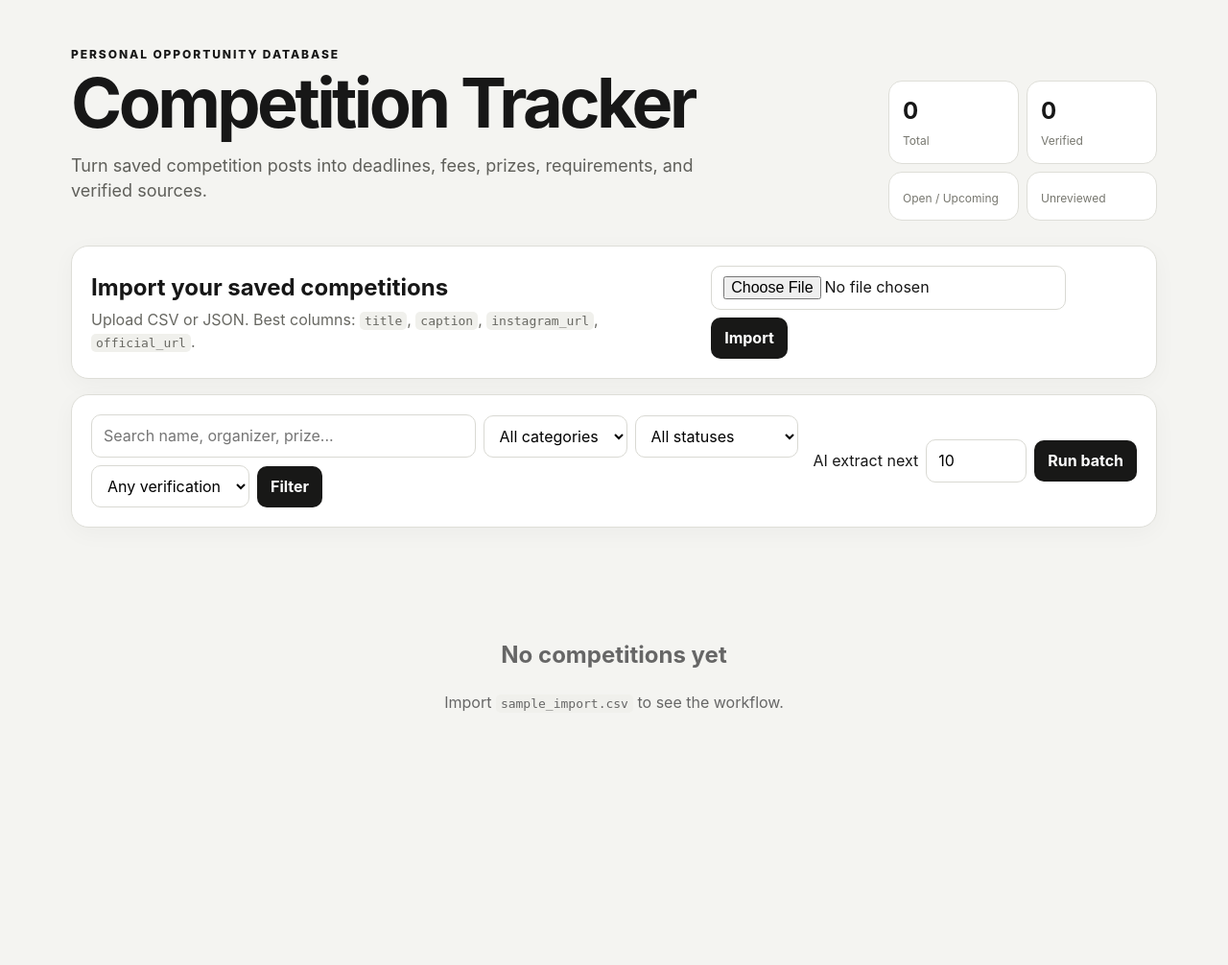
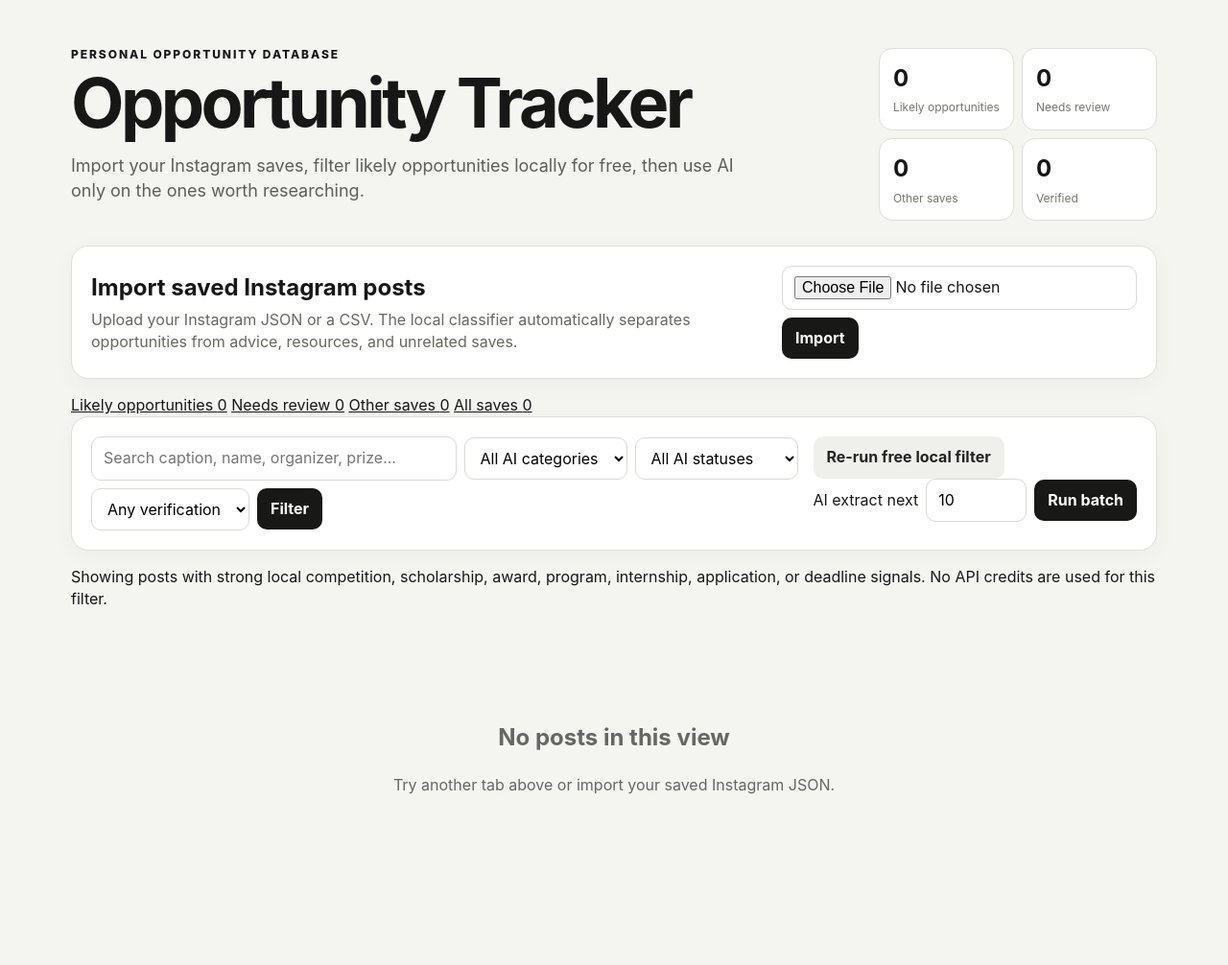
Before and after one commit to wxresearch/competition-tracker, a FastAPI app: page / in a window 1280 px wide. Shown: the whole page at 96% size. Before the commit the page ends 741 px from the top, so only its background shows below. Run offline with FastAPI, Linux system fonts and the light colour scheme; data that the repository does not hold is empty.

Commit message:
Redesign dashboard around free local opportunity filtering

```diff
--- a/templates/index.html
+++ b/templates/index.html
@@ -3,7 +3,7 @@
 <head>
   <meta charset="utf-8">
   <meta name="viewport" content="width=device-width, initial-scale=1">
-  <title>Competition Tracker</title>
+  <title>Opportunity Tracker</title>
   <link rel="stylesheet" href="/static/style.css">
 </head>
 <body>
@@ -11,27 +11,27 @@
     <header class="hero">
       <div>
         <p class="eyebrow">PERSONAL OPPORTUNITY DATABASE</p>
-        <h1>Competition Tracker</h1>
-        <p class="subtitle">Turn saved competition posts into deadlines, fees, prizes, requirements, and verified sources.</p>
+        <h1>Opportunity Tracker</h1>
+        <p class="subtitle">Import your Instagram saves, filter likely opportunities locally for free, then use AI only on the ones worth researching.</p>
       </div>
       <div class="stats">
-        <div><strong>{{ stats.total }}</strong><span>Total</span></div>
+        <div><strong>{{ stats.opportunities }}</strong><span>Likely opportunities</span></div>
+        <div><strong>{{ stats.review }}</strong><span>Needs review</span></div>
+        <div><strong>{{ stats.other }}</strong><span>Other saves</span></div>
         <div><strong>{{ stats.verified }}</strong><span>Verified</span></div>
-        <div><strong>{{ stats.open }}</strong><span>Open / Upcoming</span></div>
-        <div><strong>{{ stats.unreviewed }}</strong><span>Unreviewed</span></div>
       </div>
     </header>
 
     {% if message %}<div class="notice success">{{ message }}</div>{% endif %}
     {% if error %}<div class="notice error">{{ error }}</div>{% endif %}
     {% if not has_api_key %}
-      <div class="notice warn"><strong>AI is not configured.</strong> Importing works now, but Extract and Verify need an OPENAI_API_KEY in <code>.env</code>.</div>
+      <div class="notice warn"><strong>AI is not configured.</strong> Importing and local filtering still work for free. Extract and Verify require an OPENAI_API_KEY.</div>
     {% endif %}
 
     <section class="panel import-panel">
       <div>
-        <h2>Import your saved competitions</h2>
-        <p>Upload CSV or JSON. Best columns: <code>title</code>, <code>caption</code>, <code>instagram_url</code>, <code>official_url</code>.</p>
+        <h2>Import saved Instagram posts</h2>
+        <p>Upload your Instagram JSON or a CSV. The local classifier automatically separates opportunities from advice, resources, and unrelated saves.</p>
       </div>
       <form action="/import" method="post" enctype="multipart/form-data" class="upload-form">
         <input type="file" name="file" accept=".csv,.json" required>
@@ -39,17 +39,25 @@
       </form>
     </section>
 
+    <section class="view-tabs">
+      <a href="/?view=opportunities" class="{% if view == 'opportunities' %}active{% endif %}">Likely opportunities <span>{{ stats.opportunities }}</span></a>
+      <a href="/?view=review" class="{% if view == 'review' %}active{% endif %}">Needs review <span>{{ stats.review }}</span></a>
+      <a href="/?view=other" class="{% if view == 'other' %}active{% endif %}">Other saves <span>{{ stats.other }}</span></a>
+      <a href="/?view=all" class="{% if view == 'all' %}active{% endif %}">All saves <span>{{ stats.total }}</span></a>
+    </section>
+
     <section class="panel controls">
       <form method="get" action="/" class="filters">
-        <input type="search" name="q" value="{{ q }}" placeholder="Search name, organizer, prize...">
+        <input type="hidden" name="view" value="{{ view }}">
+        <input type="search" name="q" value="{{ q }}" placeholder="Search caption, name, organizer, prize...">
         <select name="category">
-          <option value="">All categories</option>
+          <option value="">All AI categories</option>
           {% for c in categories %}
             <option value="{{ c }}" {% if c == category %}selected{% endif %}>{{ c }}</option>
           {% endfor %}
         </select>
         <select name="status">
-          <option value="">All statuses</option>
+          <option value="">All AI statuses</option>
           {% for s in ['unreviewed','extracted','open','upcoming','closed','unclear','not_competition'] %}
             <option value="{{ s }}" {% if s == status %}selected{% endif %}>{{ s.replace('_',' ')|title }}</option>
           {% endfor %}
@@ -62,35 +70,72 @@
         <button type="submit">Filter</button>
       </form>
 
+      <div class="batch-tools">
+        <form action="/reclassify" method="post">
+          <button type="submit" class="secondary">Re-run free local filter</button>
+        </form>
+        {% if view == 'opportunities' %}
         <form action="/extract-next" method="post" class="batch-form">
           <label>AI extract next</label>
           <input type="number" name="batch_size" min="1" max="25" value="10">
           <button type="submit">Run batch</button>
         </form>
+        {% endif %}
+      </div>
     </section>
+
+    <p class="view-note">
+      {% if view == 'opportunities' %}
+        Showing posts with strong local competition, scholarship, award, program, internship, application, or deadline signals. No API credits are used for this filter.
+      {% elif view == 'review' %}
+        These posts have some opportunity-like language but not enough evidence for the local rules to decide confidently.
+      {% elif view == 'other' %}
+        These look more like college advice, study resources, tutorials, or unrelated saves. Paid AI actions are hidden here by default.
+      {% else %}
+        Showing every imported save.
+      {% endif %}
+    </p>
 
     <section class="cards">
       {% for c in competitions %}
-      <article class="card">
+      <article class="card {% if not c.local_is_opportunity %}non-opportunity{% endif %}">
         <div class="card-top">
           <div>
             <div class="badges">
+              <span class="badge local-kind kind-{{ c.local_kind }}">{{ (c.local_kind or 'unclassified').replace('_',' ') }}</span>
+              {% if c.local_is_opportunity %}
+                <span class="badge likely">likely opportunity</span>
+              {% endif %}
+              {% if c.status != 'unreviewed' %}
                 <span class="badge status-{{ c.status }}">{{ c.status.replace('_',' ') }}</span>
+              {% endif %}
               {% if c.verified %}<span class="badge verified">verified</span>{% endif %}
               {% if c.category %}<span class="badge">{{ c.category }}</span>{% endif %}
             </div>
-            <h3>{{ c.competition_name or c.import_title or 'Untitled competition' }}</h3>
+            <h3>{{ c.competition_name or c.import_title or 'Instagram saved post' }}</h3>
             {% if c.organizer %}<p class="organizer">{{ c.organizer }}</p>{% endif %}
           </div>
-          <div class="confidence">{{ ((c.ai_confidence or 0) * 100)|round|int }}%<span>confidence</span></div>
+          <div class="confidence">
+            {% if c.status != 'unreviewed' or (c.ai_confidence or 0) > 0 %}
+              {{ ((c.ai_confidence or 0) * 100)|round|int }}%<span>AI confidence</span>
+            {% else %}
+              {{ c.local_score or 0 }}%<span>local relevance</span>
+            {% endif %}
+          </div>
         </div>
 
+        {% if c.local_reason %}
+          <p class="local-reason">{{ c.local_reason }}</p>
+        {% endif %}
+
+        {% if c.local_is_opportunity or c.status != 'unreviewed' %}
         <div class="facts">
-          <div><span>Deadline</span><strong>{{ c.deadline or c.deadline_text or 'Unknown' }}</strong></div>
-          <div><span>Entry fee</span><strong>{{ c.entry_fee or 'Unknown' }}</strong></div>
-          <div><span>Prize</span><strong>{{ c.prize or 'Unknown' }}</strong></div>
-          <div><span>Eligibility</span><strong>{{ c.eligibility or 'Unknown' }}</strong></div>
+          <div><span>Deadline</span><strong>{{ c.deadline or c.deadline_text or 'Not extracted yet' }}</strong></div>
+          <div><span>Entry fee</span><strong>{{ c.entry_fee or 'Not extracted yet' }}</strong></div>
+          <div><span>Prize</span><strong>{{ c.prize or 'Not extracted yet' }}</strong></div>
+          <div><span>Eligibility</span><strong>{{ c.eligibility or 'Not extracted yet' }}</strong></div>
         </div>
+        {% endif %}
 
         {% if c.requirements %}<p class="notes"><strong>Requirements:</strong> {{ c.requirements }}</p>{% endif %}
         {% if c.verification_notes %}<p class="notes"><strong>Verification note:</strong> {{ c.verification_notes }}</p>{% endif %}
@@ -112,8 +157,10 @@
         {% endif %}
 
         <div class="actions">
-          <form action="/competitions/{{ c.id }}/extract" method="post"><button type="submit" class="secondary">Extract</button></form>
+          {% if c.local_is_opportunity %}
+            <form action="/competitions/{{ c.id }}/extract" method="post"><button type="submit" class="secondary">AI extract</button></form>
             <form action="/competitions/{{ c.id }}/verify" method="post"><button type="submit">Verify online</button></form>
+          {% endif %}
           {% if c.instagram_url %}<a class="button-link secondary" href="{{ c.instagram_url }}" target="_blank" rel="noopener noreferrer">Instagram</a>{% endif %}
           {% if c.official_url %}<a class="button-link secondary" href="{{ c.official_url }}" target="_blank" rel="noopener noreferrer">Official site</a>{% endif %}
           <form action="/competitions/{{ c.id }}/delete" method="post" onsubmit="return confirm('Delete this record?')"><button type="submit" class="danger">Delete</button></form>
@@ -121,8 +168,8 @@
       </article>
       {% else %}
         <div class="empty">
-          <h2>No competitions yet</h2>
-          <p>Import <code>sample_import.csv</code> to see the workflow.</p>
+          <h2>No posts in this view</h2>
+          <p>Try another tab above or import your saved Instagram JSON.</p>
         </div>
       {% endfor %}
     </section>
```
Lines whose indentation alone changed are shown as unchanged.
